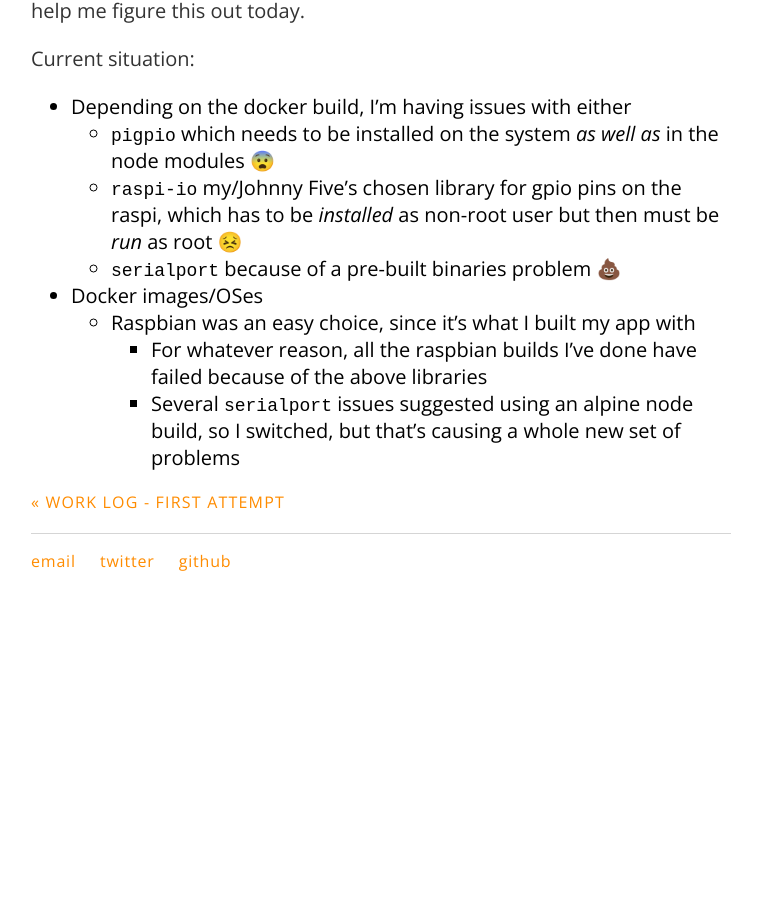
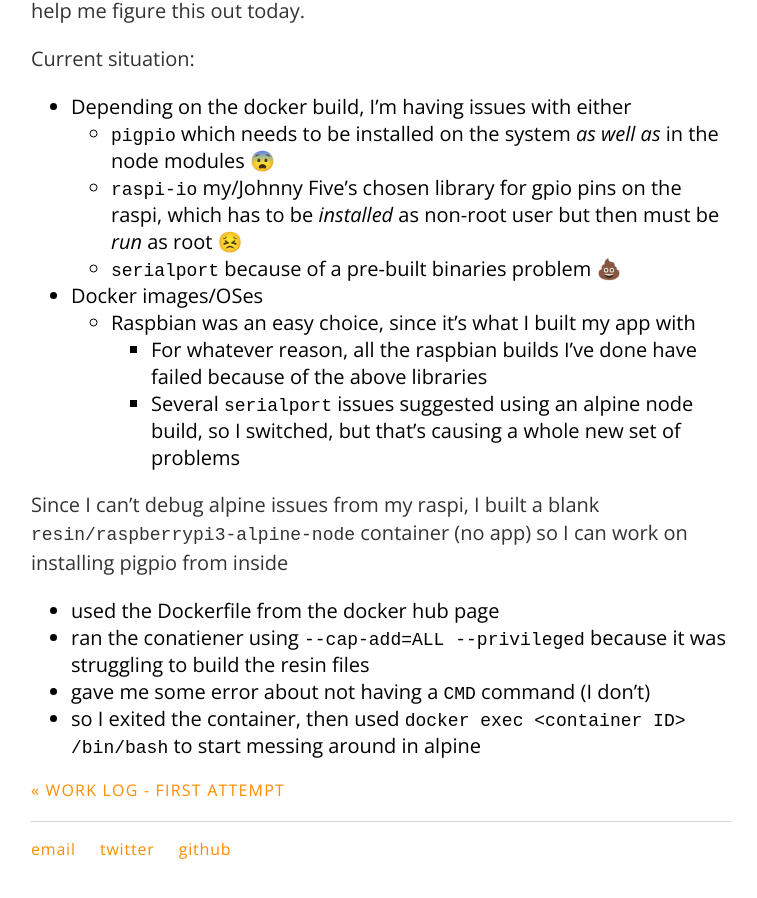
Before and after one commit to carylwyatt/carylwyatt.github.io, a Jekyll site: the page built from _posts/2018-08-06-week-of-6-august.md, in a window 1280 px wide and 900 px high, scrolled down 2560 px. Shown: the whole window, without its empty margins (259-1016 px from the left). Built offline with Jekyll 4.4.1, drawn with Linux system fonts in a browser that asks for light colours; emoji names are drawn with the system emoji font; before the commit the page ends 3172 px from its top, so only the background shows below that.

Commit message:
notes from 9:30-11:15

```diff
--- a/_posts/2018-08-06-week-of-6-august.md
+++ b/_posts/2018-08-06-week-of-6-august.md
@@ -65,3 +65,9 @@ Current situation:
 	- Raspbian was an easy choice, since it's what I built my app with
 		- For whatever reason, all the raspbian builds I've done have failed because of the above libraries
 		- Several `serialport` issues suggested using an alpine node build, so I switched, but that's causing a whole new set of problems
+
+Since I can't debug alpine issues from my raspi, I built a blank `resin/raspberrypi3-alpine-node` container (no app) so I can work on installing pigpio from inside
+- used the Dockerfile from the docker hub page
+- ran the conatiener using `--cap-add=ALL --privileged` because it was struggling to build the resin files
+- gave me some error about not having a `CMD` command (I don't)
+- so I exited the container, then used `docker exec <container ID> /bin/bash` to start messing around in alpine
```
